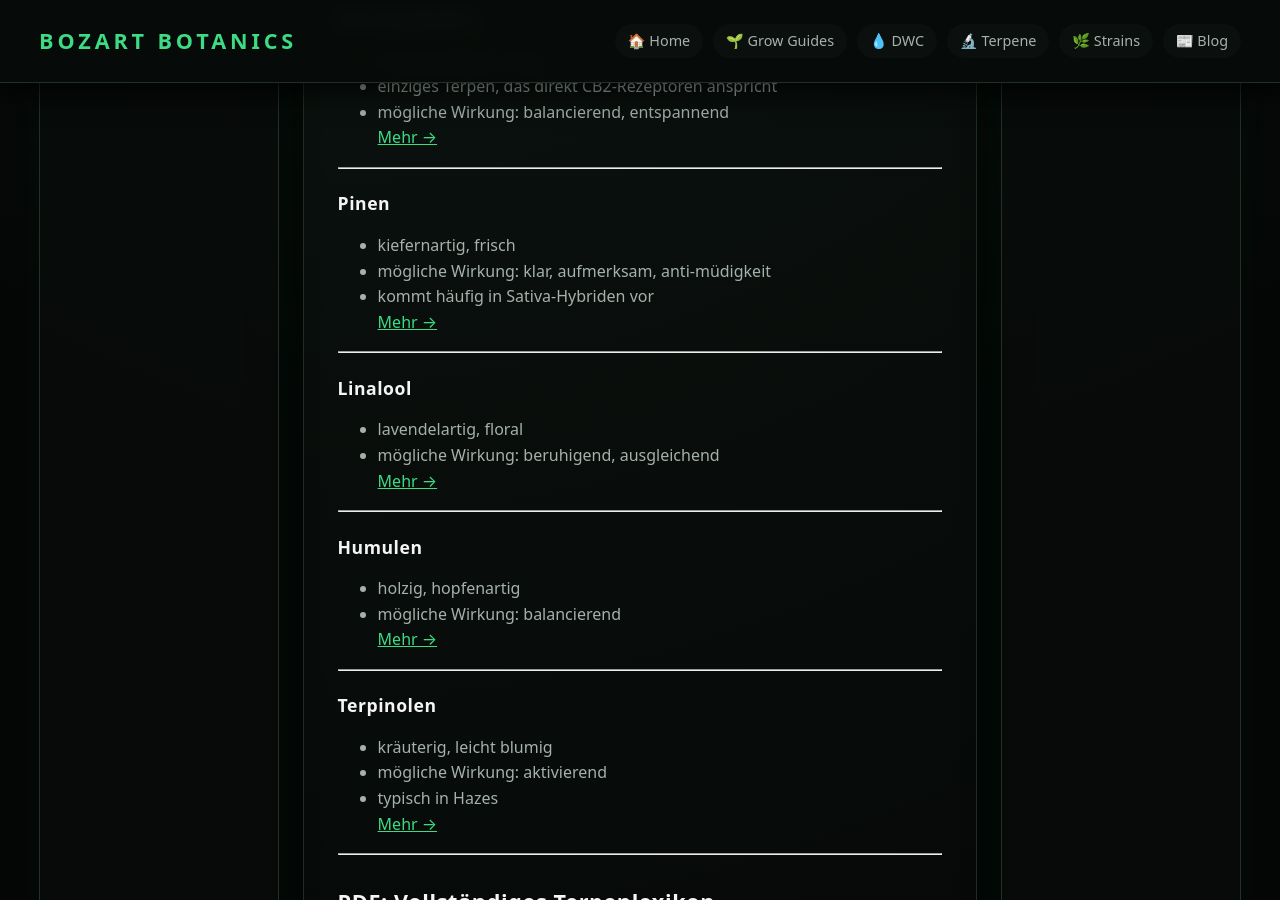
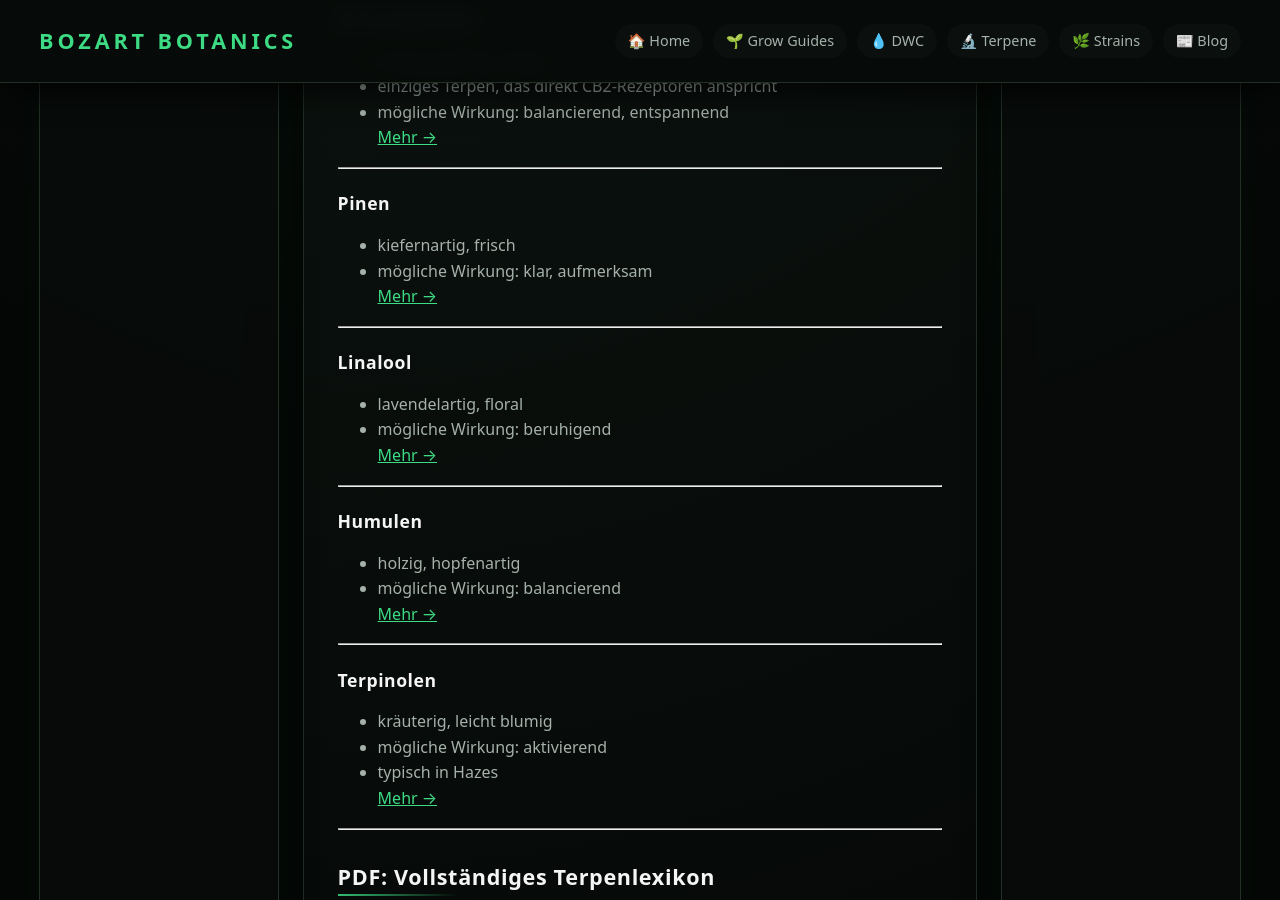
Before and after one commit to bozart-army/bozart-botanics, a Jekyll site: the page built from terpene/index.md, in a window 1280 px wide and 900 px high, scrolled down 797 px. Built offline with Jekyll 4.4.1, drawn with Linux system fonts in a browser that asks for light colours.

Commit message:
Update index.md

```diff
--- a/terpene/index.md
+++ b/terpene/index.md
@@ -19,7 +19,7 @@ Kombinationen und typische medizinische Eigenschaften.
 - erdig, moschusartig, leicht süß
 - mögliche Wirkung: entspannend, körperlastig
 - oft dominant in Indica-Hybriden
-[Mehr →](/terpene/myrcen/)
+[Mehr →]({{ site.baseurl }}/terpene/myrcen/)
 
 ---
 
@@ -27,7 +27,7 @@ Kombinationen und typische medizinische Eigenschaften.
 - zitronig, frisch, fruchtig
 - mögliche Wirkung: aufhellend, stimmungsanhebend
 - typisch in modernen US-Hybriden
-[Mehr →](/terpene/limonen/)
+[Mehr →]({{ site.baseurl }}/terpene/limonen/)
 
 ---
 
@@ -35,29 +35,28 @@ Kombinationen und typische medizinische Eigenschaften.
 - würzig, pfeffrig, holzig
 - einziges Terpen, das direkt CB2-Rezeptoren anspricht
 - mögliche Wirkung: balancierend, entspannend
-[Mehr →](/terpene/caryophyllen/)
+[Mehr →]({{ site.baseurl }}/terpene/caryophyllen/)
 
 ---
 
 ### Pinen
 - kiefernartig, frisch
-- mögliche Wirkung: klar, aufmerksam, anti-müdigkeit
-- kommt häufig in Sativa-Hybriden vor
-[Mehr →](/terpene/pinen/)
+- mögliche Wirkung: klar, aufmerksam
+[Mehr →]({{ site.baseurl }}/terpene/pinen/)
 
 ---
 
 ### Linalool
 - lavendelartig, floral
-- mögliche Wirkung: beruhigend, ausgleichend
-[Mehr →](/terpene/linalool/)
+- mögliche Wirkung: beruhigend
+[Mehr →]({{ site.baseurl }}/terpene/linalool/)
 
 ---
 
 ### Humulen
 - holzig, hopfenartig
 - mögliche Wirkung: balancierend
-[Mehr →](/terpene/humulen/)
+[Mehr →]({{ site.baseurl }}/terpene/humulen/)
 
 ---
 
@@ -65,7 +64,7 @@ Kombinationen und typische medizinische Eigenschaften.
 - kräuterig, leicht blumig
 - mögliche Wirkung: aktivierend
 - typisch in Hazes
-[Mehr →](/terpene/terpinolen/)
+[Mehr →]({{ site.baseurl }}/terpene/terpinolen/)
 
 ---
 
@@ -73,7 +72,7 @@ Kombinationen und typische medizinische Eigenschaften.
 
 Hier findest du das komplette dokumentierte PDF:
 
-👉 [Terpen-Lexikon als PDF herunterladen](/assets/terpene_lexikon.pdf)
+👉 [Terpen-Lexikon als PDF herunterladen]({{ site.baseurl }}/assets/terpene_lexikon.pdf)
 
 ---
 
```
